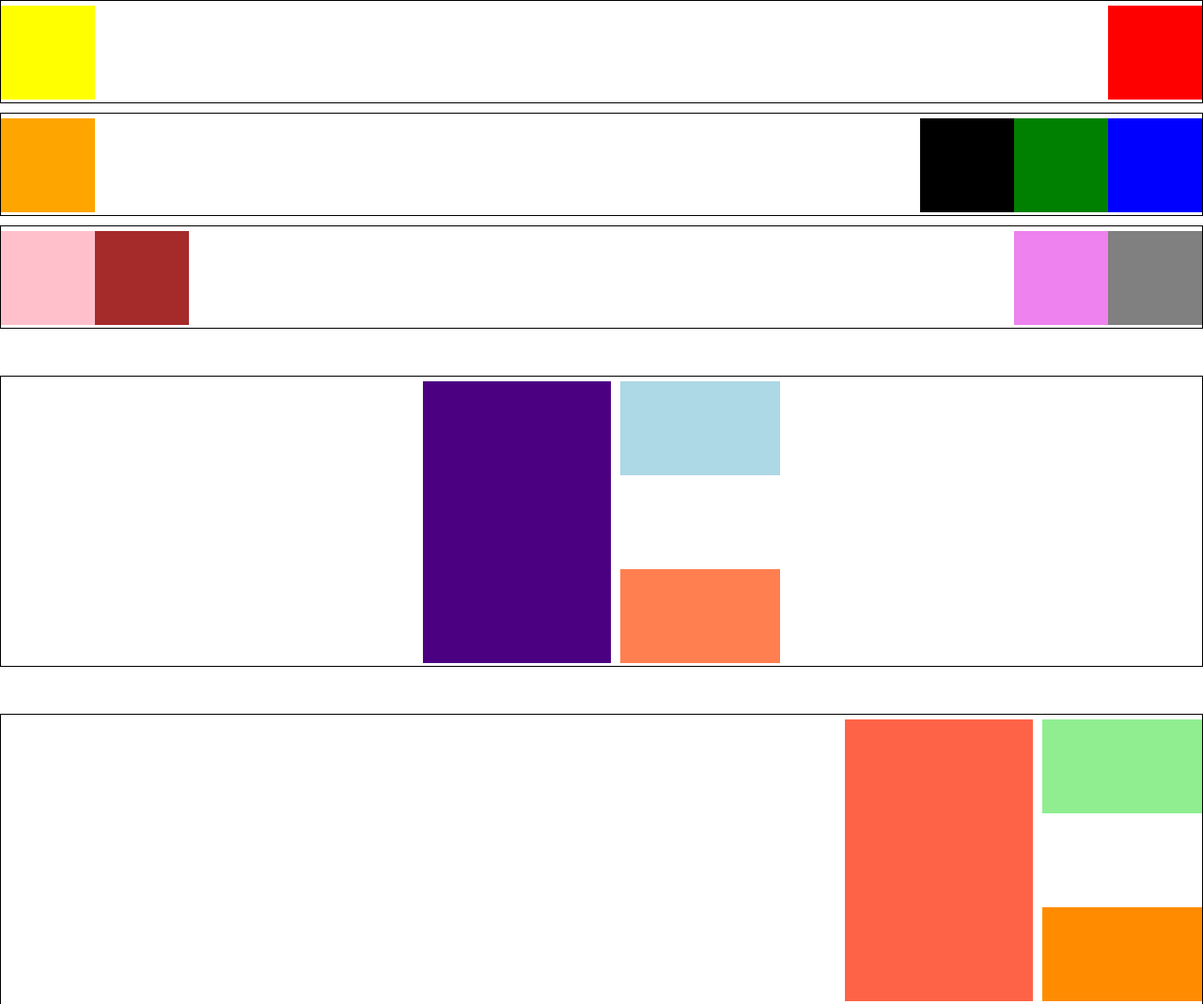
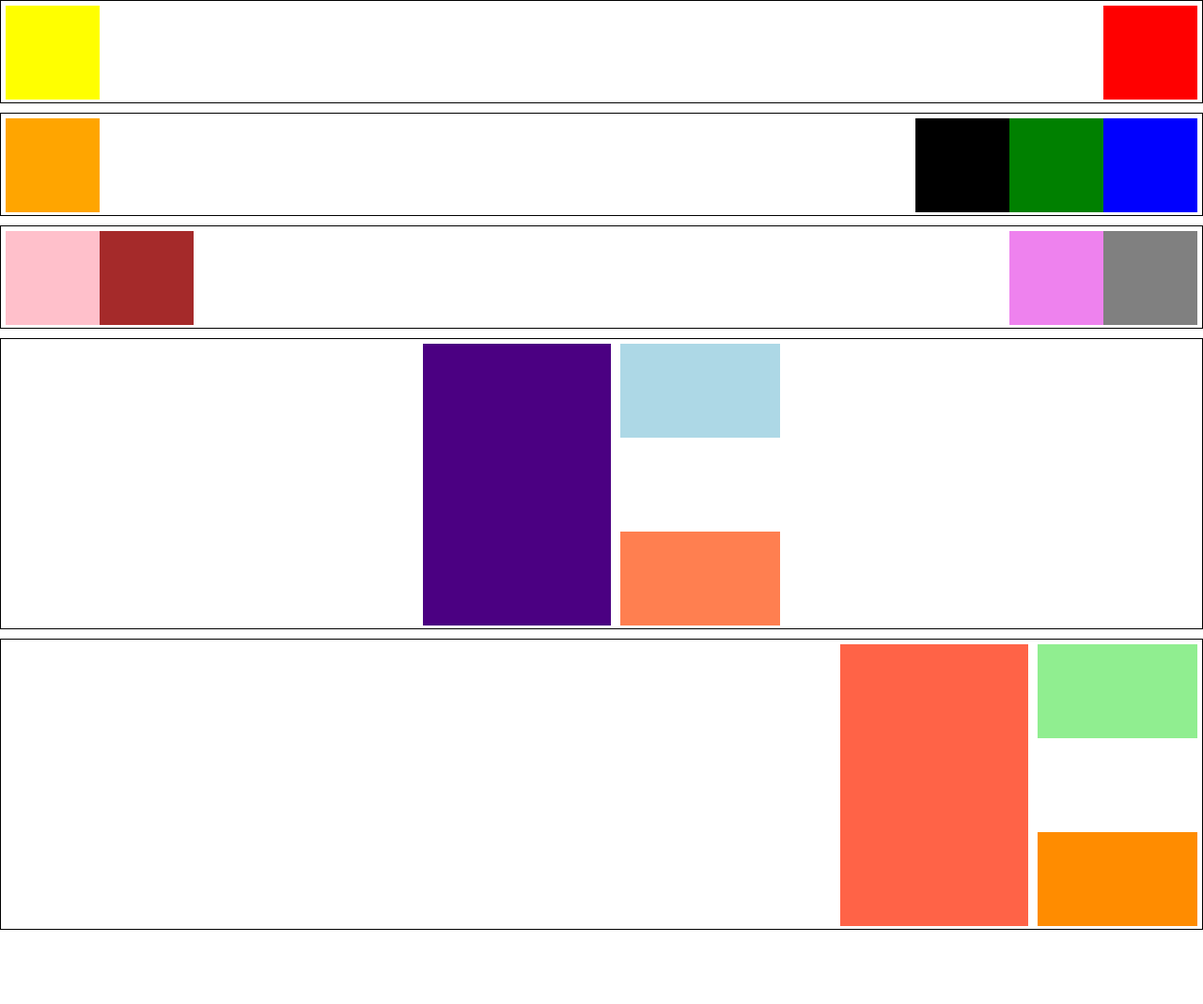
Before and after one commit to Yuliia9719/float-margin, a plain HTML site: page index.html in a window 1280 px wide. Shown: the top 1069 px of the page at 94% size. After the commit the page ends 1000 px from the top, so only its background shows below. Drawn offline with Linux system fonts and the light colour scheme.

Commit message:
fixed the errors

```diff
--- a/assets/css/style.css
+++ b/assets/css/style.css
@@ -9,12 +9,14 @@
   width: 100%;
 }
 
-.container1 {
+.container {
+  clear: both;
   height: 110px;
   border: 1px solid black;
   margin-bottom: 10px;
-  padding-top: 5px;
+  padding: 5px;
 }
+
 
 .red {
   background-color: red;
@@ -29,14 +31,7 @@
   height: 100px;
 }
 
-/* wrapper2 */
-.container2 {
-  height: 110px;
-  border: 1px solid black;
-  margin-bottom: 10px;
-  clear: both;
-  padding-top: 5px;
-}
+/* container 2 */
 
 .box {
   min-width: 100px;
@@ -68,13 +63,6 @@
 }
 
 /* container 3 */
-.container3 {
-  height: 110px;
-  border: 1px solid black;
-  margin-bottom: 50px;
-  clear: both;
-  padding-top: 5px;
-}
 
 .box1 {
   min-width: 100px;
@@ -100,17 +88,12 @@
   background-color: gray;
   float: right;
   margin-right: -200px;
-
 }
 
 /* container 4 */
-.container4 {
+.container4,
+.container5 {
   height: 310px;
-  min-width: 100%;
-  border: 1px solid black;
-  margin-bottom: 50px;
-  clear: both;
-  padding-top: 5px;
 }
 
 .extra-container {
@@ -142,14 +125,6 @@
 }
 
 /* container 5 */
-.container5 {
-  height: 310px;
-  border: 1px solid black;
-  clear: both;
-  margin-bottom: 50px;
-  padding-top: 5px;
-
-}
 
 .extra-container1 {
   margin-left: calc(100% - 380px);
--- a/index.html
+++ b/index.html
@@ -9,27 +9,28 @@
 </head>
 
 <body>
+
   <div class="wrapper">
-    <div class="container1">
+    <div class="container1 container">
       <div class="red"></div>
       <div class="yellow"></div>
     </div>
 
-    <div class="container2">
+    <div class="container2 container">
       <div class="box orange"></div>
       <div class="box black"></div>
       <div class="box green"></div>
       <div class="box blue"></div>
     </div>
 
-    <div class="container3">
+    <div class="container3 container">
       <div class="box1 pink"></div>
       <div class="box1 brown"></div>
       <div class="box1 violet"></div>
       <div class="box1 gray"></div>
     </div>
 
-    <div class="container4">
+    <div class="container4 container">
       <div class="extra-container">
         <div class="box2 indigo"></div>
         <div class="box2 lightblue"></div>
@@ -37,15 +38,15 @@
       </div>
     </div>
 
-    <div class="container5">
+    <div class="container5 container">
       <div class="extra-container1">
         <div class="box3 tomato"></div>
         <div class="box3 lightgreen"></div>
         <div class="box3 darkorange"></div>
       </div>
     </div>
+
   </div>
-
 
 </body>
 
```
